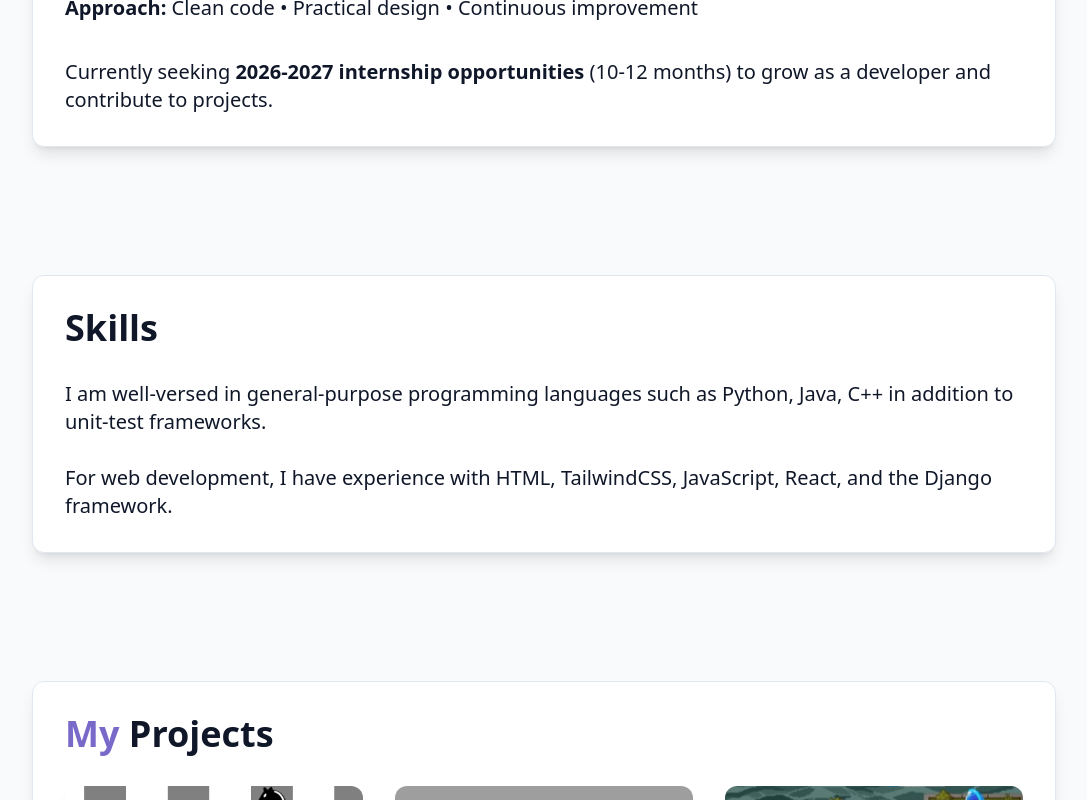
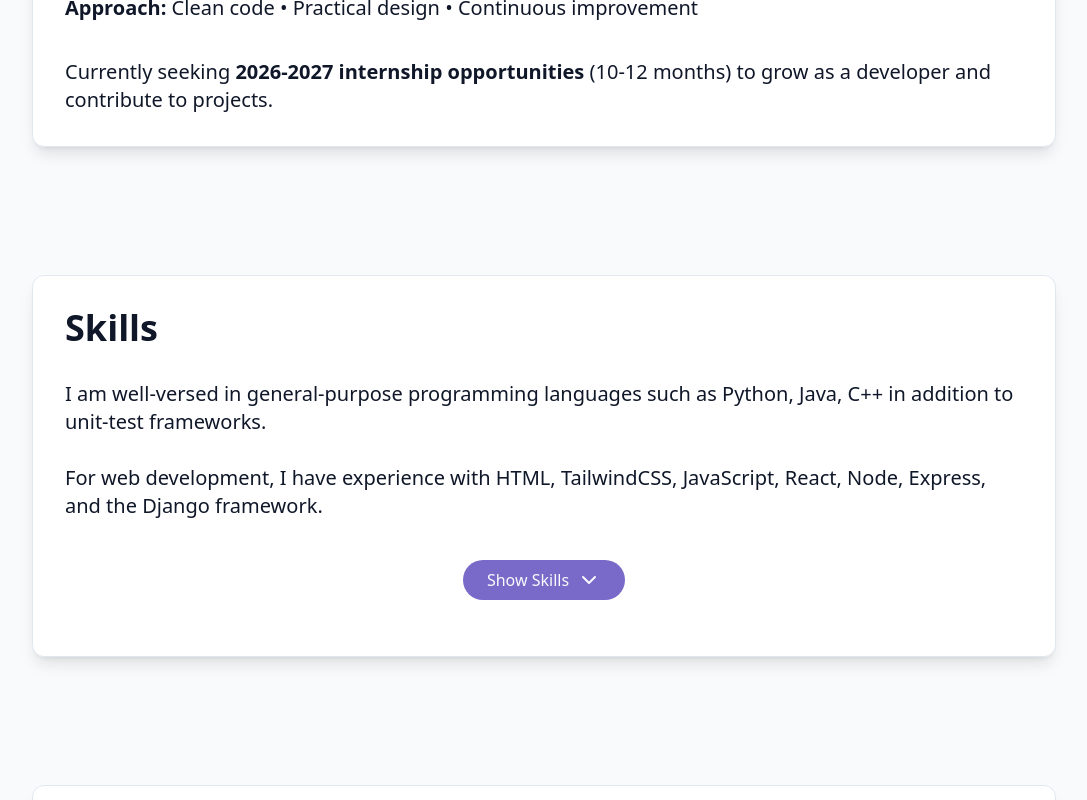
Before and after one commit to DannySommar/dannysommar.github.io, a React (Vite) app: page / in a window 1280 px wide. Shown: the part 1179-1979 px from the top of the page, without its empty margins (96-1183 px from the left). Built offline with nearby package versions, Linux system fonts and the light colour scheme; grey boxes are pictures that could not be loaded.

Commit message:
updated skill section

```diff
--- a/src/components/Skills.jsx
+++ b/src/components/Skills.jsx
@@ -1,13 +1,70 @@
+import { useState, useEffect } from 'react';
 import CardPanel from './CardPanel';
+import { ChevronDown } from 'lucide-react';
+
+const skills = [
+  { name: "HTML/CSS", source: "University" },
+  { name: "JavaScript", source: "University" },
+  { name: "React.js", source: "Scrimba" },
+  { name: "Node.js", source: "Scrimba" },
+  { name: "Express.js", source: "Scrimba" },
+  { name: "Python", source: "University" },
+  { name: "Java", source: "University" },
+  { name: "C++", source: "learncpp.com" },
+  { name: "TailwindCSS", source: "Scrimba" },
+  { name: "Django", source: "University" },
+];
 
 export default function Skills() {
+  const [showSkills, setShowSkills] = useState(false);
+  const [progressWidths, setProgressWidths] = useState([]);
+
+  useEffect(() => {
+    const widths = skills.map(() => Math.floor(Math.random() * 70) + 40); // Can we just agree it's useless?
+    setProgressWidths(widths);
+  }, [showSkills])
+
+  function toggleSkills() {
+    setShowSkills(prev => !prev);
+  }
+
   return (
     <CardPanel id="skills" title="Skills">
-      <p className="animate-fade-in text-xl mg:text-2xl">
+      <p className="animate-fade-in text-xl mg:text-2xl mb-10">
         I am well-versed in general-purpose programming languages such as Python, Java, C++ in addition to  <br/> unit-test frameworks.
         <br/><br/>
-        For web development, I have experience with HTML, TailwindCSS, JavaScript, React, and the Django framework.
+        For web development, I have experience with HTML, TailwindCSS, JavaScript, React, Node, Express, and the Django framework.
       </p>
+
+      <div className="flex justify-center mb-6">
+        <button onClick={toggleSkills} className="cosmic-button flex items-center gap-2">
+          {showSkills ? 'Hide Skills' : 'Show Skills'}
+          <ChevronDown className={ `text-primary-foreground transition-transform duration-300 ${showSkills ? 'rotate-180' : ''}` }/>
+        </button>
+      </div>
+
+      {showSkills && (
+        <div className="grid grid-cols-1 lg:grid-cols-2 gap-6 animate-fade-in">
+          {skills.map((skill, index) => (
+            <div
+              key={index}
+              className="bg-card p-6 rounded-lg border border-border shadow-xs hover:bg-card-hover transition-all duration-300"
+            >
+              <div className="flex justify-between items-start mb-3">
+                <h3 className="font-semibold text-xl text-primary">{skill.name}</h3>
+                <span className="text-sm bg-primary/10 text-primary px-3 py-1 rounded-full">{skill.source}</span>
+              </div>
+              <div className="w-full bg-border rounded-full h-2 overflow-visible">
+                <div
+                  className="h-2 rounded-full bg-primary transition-all duration-700 ease-out animate-[grow_1.5s_ease-out]"
+                  style={{ width: `${progressWidths[index] || 0}%` }}
+                >
+                </div>
+              </div>
+            </div>
+          ))}
+        </div>
+      )}
     </CardPanel>
   );
 }
```
